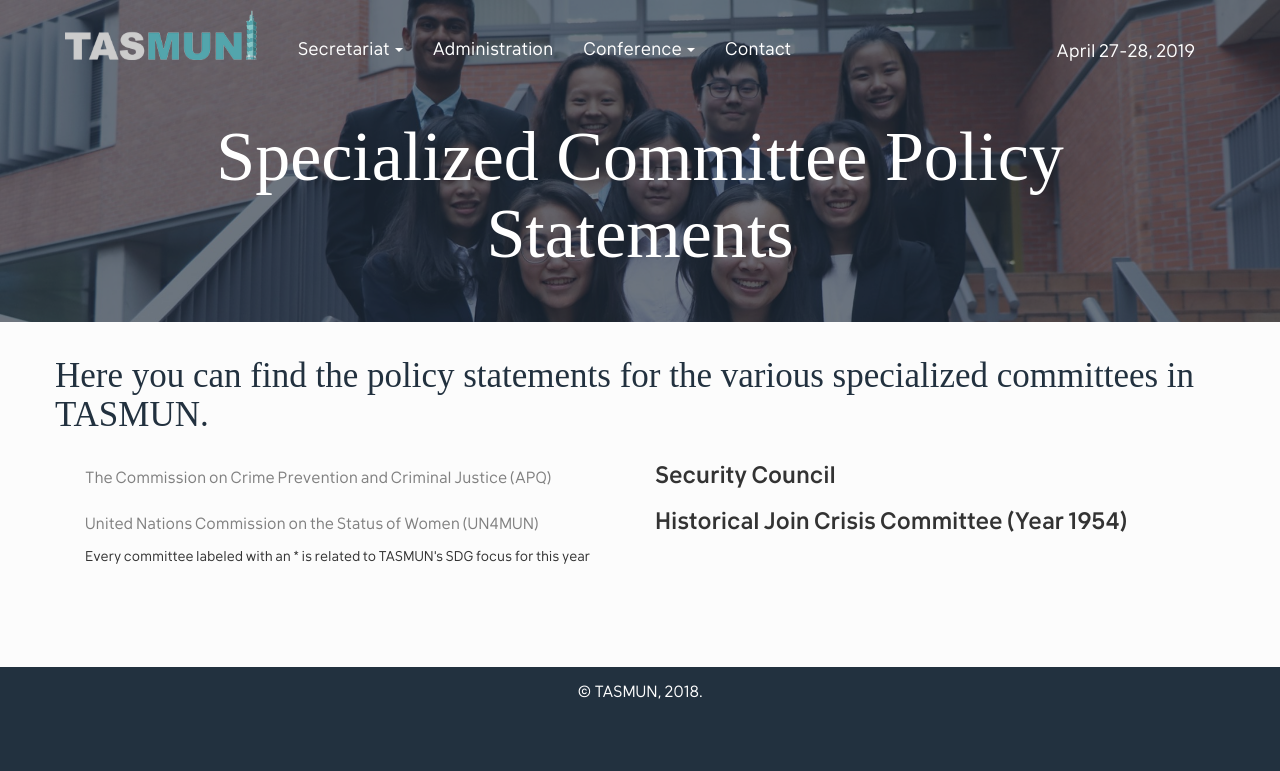
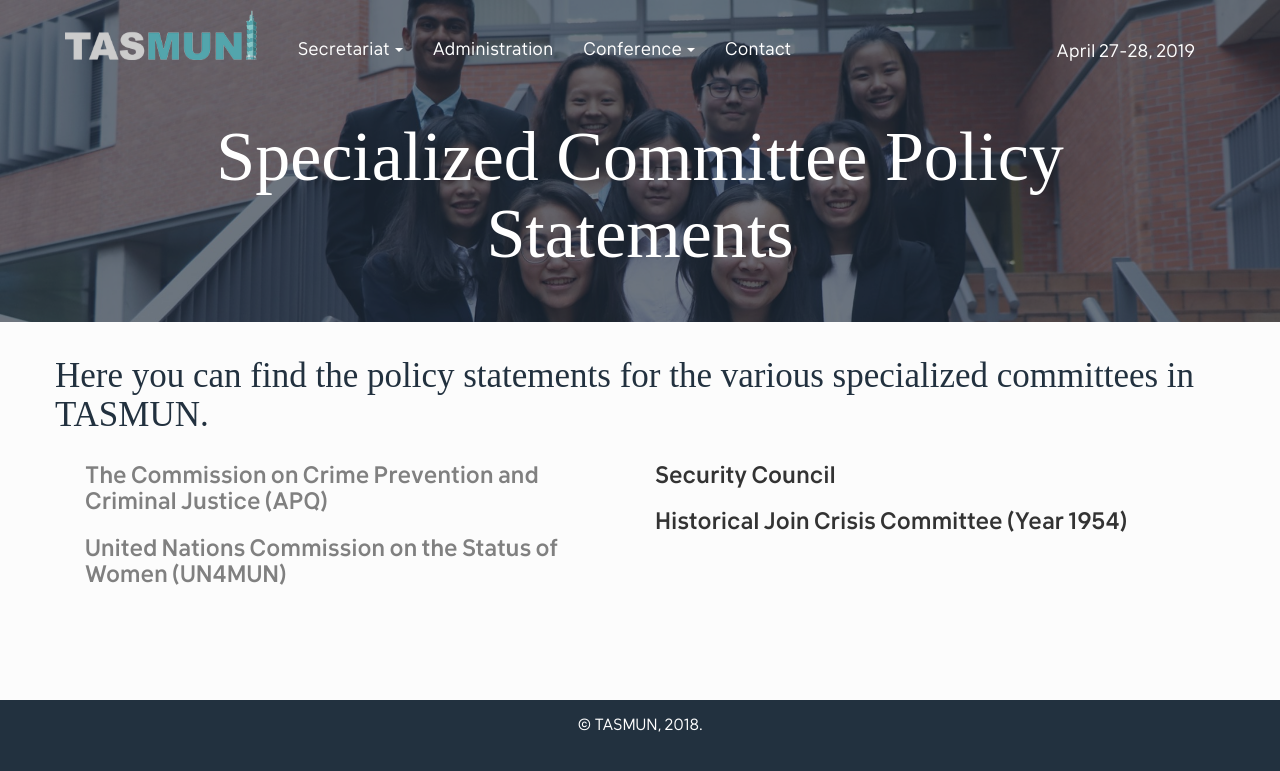
Before and after one commit to alexandernext/tasmun, a Jekyll site: the page built from specializedcommittee.html, in a window 1280 px wide. Shown: the top 771 px of the page. Built offline with Jekyll 4.4.1, drawn with Linux system fonts in a browser that asks for light colours; some web fonts are replaced.

Commit message:
Update specializedcommittee.html

```diff
--- a/specializedcommittee.html
+++ b/specializedcommittee.html
@@ -8,10 +8,10 @@ title: Specialized Committee Policy Statements
 </div>
 <div class="col-md-6">
   <div class="item">
-    <h3 class="item-title"><a href="https://drive.google.com/open?id=19rg1bNlmJGh6SZusabgu-MFkl_PtUtzs">The Commission on Crime Prevention and Criminal Justice (APQ)</a></h3>
+    <a href="https://drive.google.com/open?id=19rg1bNlmJGh6SZusabgu-MFkl_PtUtzs"><h3 class="item-title">The Commission on Crime Prevention and Criminal Justice (APQ)</h3></a>
   </div>
   <div class="item">
-    <h3 class="item-title"><a href="https://drive.google.com/drive/u/0/folders/1vz3DB90YN-7RH4FtdRnX5n_gpbVf8a7M">United Nations Commission on the Status of Women (UN4MUN)</a></h3>
+    <a href="https://drive.google.com/drive/u/0/folders/1vz3DB90YN-7RH4FtdRnX5n_gpbVf8a7M"><h3 class="item-title">United Nations Commission on the Status of Women (UN4MUN)</h3></a>
   </div>
 </div>
 <div class="col-md-6">
@@ -22,6 +22,3 @@ title: Specialized Committee Policy Statements
     <h3 class="item-title">Historical Join Crisis Committee (Year 1954)</h3>
   </div>
 </div>
-<div class='col-sm-12'>
-  Every committee labeled with an * is related to TASMUN's SDG focus for this year
-</div>
```
